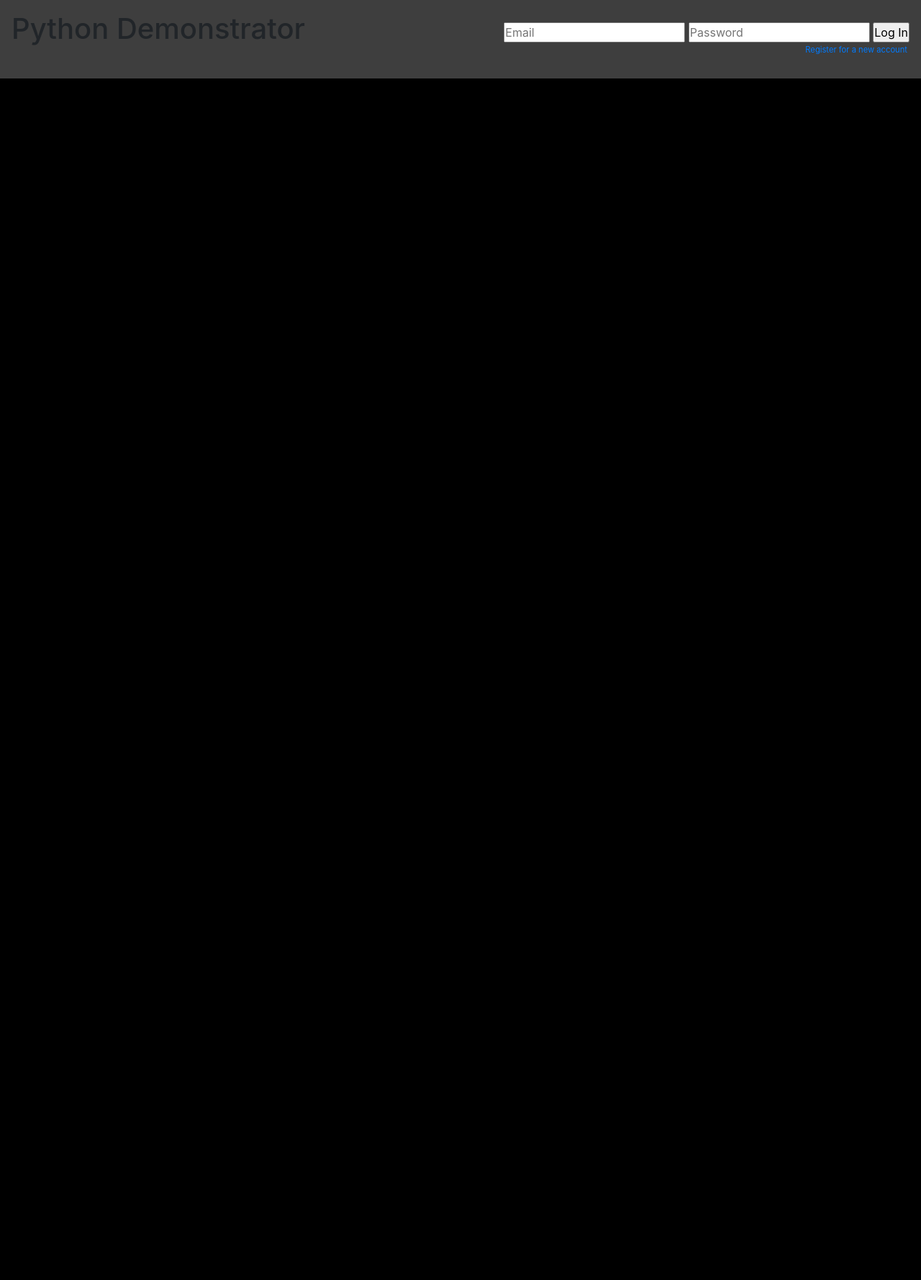
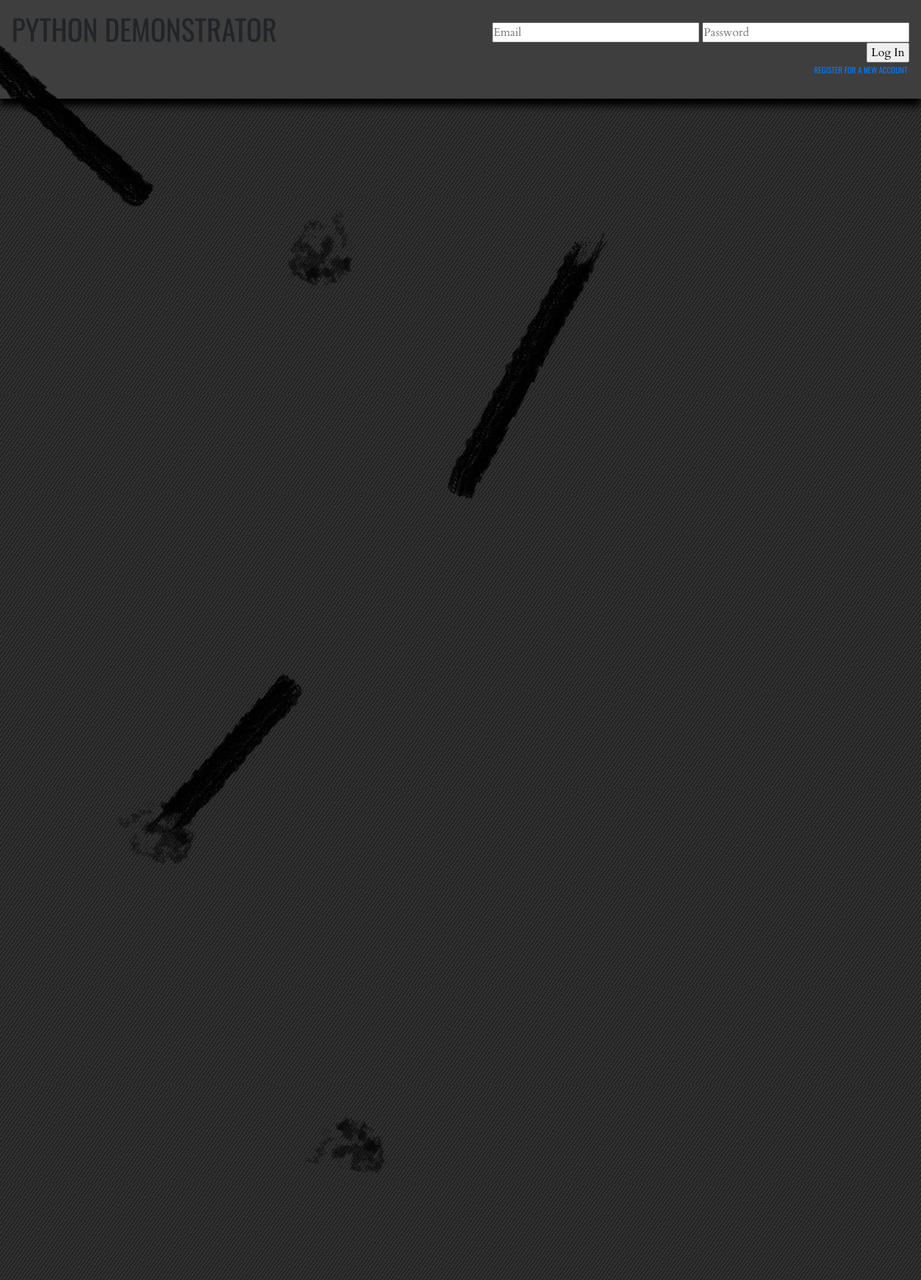
Before and after one commit to SR-Coder/PyDemo, a Django app: page / in a window 1280 px wide; the page is wider, and only the part inside the window is pictured. Shown: that part at 72% size. Before the commit the page ends 109 px from the top of that part, so only its background shows below. Run offline with Django 3.2, Linux system fonts and the light colour scheme; some libraries are stand-ins or nearby versions.

Commit message:
new stuff

```diff
--- a/gateway/static/css/style.css
+++ b/gateway/static/css/style.css
@@ -6,11 +6,17 @@
     /* outline-color: red; */
     /* remove-end */
 }
+
+h1, h2, h3, h4, h5, h6 {
+    font-family: 'Oswald', sans-serif;
+    text-transform: uppercase;
+}
 header{
     width: 100%;
     min-width: 800px;
     background: rgb(62, 62, 62);
     padding: 20px;
+    box-shadow: 0px 10px 10px black;
 }
 .headerSpaceBetween{
     display: flex;
@@ -18,14 +24,19 @@
 }
 
 #login{
+    display: block;
     text-align: right;
-    display: block;
     justify-content: space-around;
     margin-top: 15px;
 }
 #formLogin{
     position: relative;
 }
+
+#logbtn{
+    padding: 0px 5px;
+}
+
 #regBtn{
     font-size: .7em;
     margin-top: -5px;
@@ -33,9 +44,9 @@
 }
 
 #register{
+    display: none;
     padding: 10px;
     margin-top: 50px;
-    display: none;
     width: 400px;
     background-color: rgb(181, 181, 181);
     border:1px solid  black  ;
@@ -47,7 +58,15 @@
 }
 
 body{
-    background: black;
+    font-family: 'Cardo', serif;
+    /* background: black; */
+    background: repeating-linear-gradient(
+        -55deg,
+        #222,
+        #222 2px,
+        #333 2px,
+        #333 4px
+    );
 }
 
 /* My own bootstrap if you will */
@@ -68,3 +87,39 @@
 .text-right{
     text-align: right;
 }
+.abs{
+    position: absolute;
+}
+
+.rotate{
+    animation: rotC 20s infinite linear;
+}
+.rotate1{
+    animation: rotCC 30s infinite linear;
+}
+.rotate2{
+    animation: rotC 40s infinite linear;
+}
+.rotate3{
+    animation: rotCC 50s infinite linear;
+}
+.rotate4{
+    animation: rotC 55s infinite linear;
+}
+
+@keyframes rotC {
+    from{
+        transform: rotate(0deg);
+    }
+    to{
+        transform: rotate(359deg);
+    }
+}
+@keyframes rotCC {
+    from{
+        transform: rotate(359deg);
+    }
+    to{
+        transform: rotate(0deg);
+    }
+}
--- a/gateway/templates/logReg.html
+++ b/gateway/templates/logReg.html
@@ -13,13 +13,14 @@
             integrity="sha384-9aIt2nRpC12Uk9gS9baDl411NQApFmC26EwAOH8WgZl5MYYxFfc+NcPb1dKGj7Sk"
             crossorigin="anonymous"
         />
-
+        <link href="https://fonts.googleapis.com/css?family=Cardo:400,700|Oswald" rel="stylesheet">
         {% load static %}
         <link rel="stylesheet" href="{% static 'css/style.css' %}" />
         <script src="{% static 'js/script.js' %}"></script>
     </head>
 
     <body>
+
         <header class="p-3">
                 <div class="row headerSpaceBetween">
                     <div id="title" class="col-6">
@@ -37,7 +38,7 @@
                                     <input type="password" name="pWord" id="pWord" placeholder="Password">
                                 </div>
                                 <div class="inline">
-                                    <input  type="submit" name="submit" value="Log In">
+                                    <input id='logbtn'  type="submit" name="submit" value="Log In">
                                 </div>
                         </form>
                         <h6 id=regBtn class="btn btn-link" onclick="hideDiv(this.id)">Register for a new account</h6>
@@ -47,6 +48,12 @@
         </header>
 
         <div class="main">
+            <img class="abs rotate4" src="{% static 'images/line1.png' %}" alt="">
+            <img class="abs rotate3" src="{% static 'images/line2.png' %}" alt="">
+            <img class="abs rotate" src="{% static 'images/line3.png' %}" alt="">
+            <img class="abs rotate1" src="{% static 'images/dot1.png' %}" alt="">
+            <img class="abs rotate2" src="{% static 'images/dot2.png' %}" alt="">
+            <img class="abs rotate3" src="{% static 'images/dot3.png' %}" alt="">
             <div id="register">
                 <h1 class="row reghead">Registration</h1>
                 <form action="/register" method="post">
```
Also changed, not shown: gateway/static/images/dot1.png (added), gateway/static/images/dot2.png (added), gateway/static/images/dot3.png (added), gateway/static/images/line1.png (added), gateway/static/images/line2.png (added), gateway/static/images/line3.png (added).
